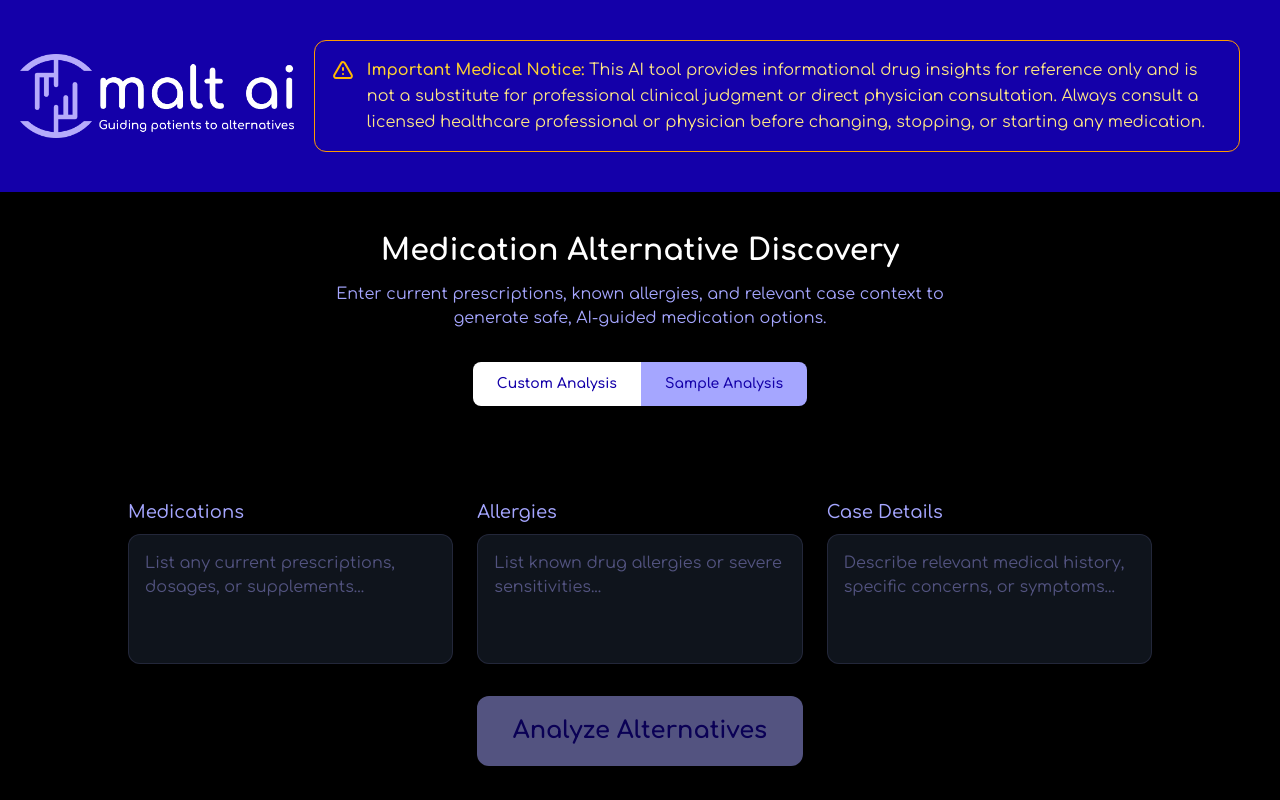
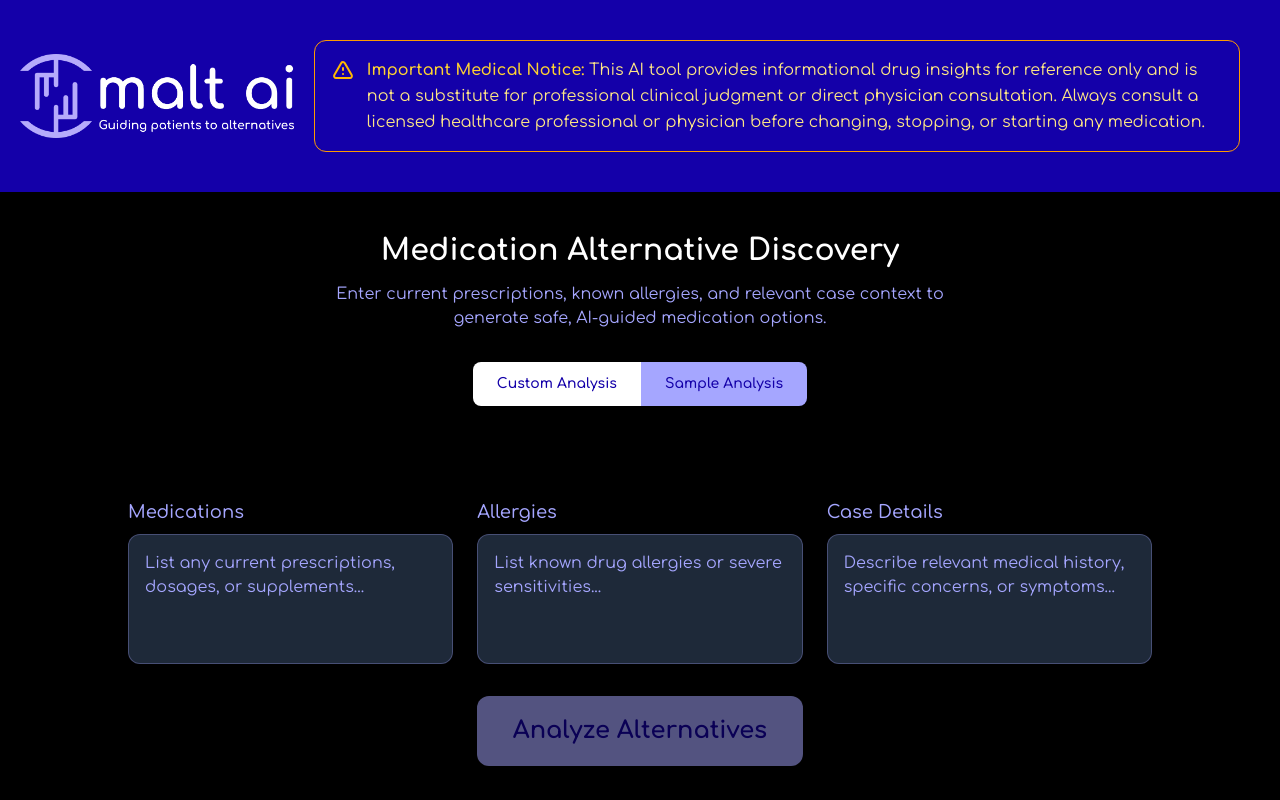
Before and after one commit to LeviApp/malt-ai, a React (Vite) app: page / in a window 1280 px wide. Built offline with nearby package versions, Linux system fonts and the light colour scheme; no server answers.

Commit message:
fixing the disabled bug

```diff
--- a/src/components/PatientForm.tsx
+++ b/src/components/PatientForm.tsx
@@ -199,7 +199,7 @@ export const PatientForm: React.FC<PatientFormProps> = ({
               rows={4}
               value={medications}
               onChange={handleChange}
-              disabled={isLoading || selectedSampleCase !== null}
+              disabled={isLoading || selectedSampleCase !== undefined}
               placeholder="List any current prescriptions, dosages, or supplements..."
               className={`w-full p-4 rounded-xl ${selectedSampleCase ? "bg-[#1400A9] readonly border-2 border-[#A5A6FF]" : "bg-gray-800 border border-[#A5A6FF]/30"} text-white placeholder-[#A5A6FF] focus:outline-none focus:ring-2 focus:ring-[#A5A6FF] resize-none select-text cursor-text disabled:opacity-50`}
               autoComplete="off"
@@ -217,7 +217,7 @@ export const PatientForm: React.FC<PatientFormProps> = ({
               rows={4}
               value={allergies}
               onChange={handleChange}
-              disabled={isLoading || selectedSampleCase !== null}
+              disabled={isLoading || selectedSampleCase !== undefined}
               placeholder="List known drug allergies or severe sensitivities..."
               className={`w-full p-4 rounded-xl ${selectedSampleCase ? "bg-[#1400A9] readonly border-2 border-[#A5A6FF]" : "bg-gray-800 border border-[#A5A6FF]/30"} text-white placeholder-[#A5A6FF] focus:outline-none focus:ring-2 focus:ring-[#A5A6FF] resize-none select-text cursor-text disabled:opacity-50`}
               autoComplete="off"
@@ -236,7 +236,7 @@ export const PatientForm: React.FC<PatientFormProps> = ({
               rows={4}
               value={caseDetails}
               onChange={handleChange}
-              disabled={isLoading || selectedSampleCase !== null}
+              disabled={isLoading || selectedSampleCase !== undefined}
               placeholder="Describe relevant medical history, specific concerns, or symptoms..."
               className={`w-full p-4 rounded-xl ${selectedSampleCase ? "bg-[#1400A9] readonly border-2 border-[#A5A6FF]" : "bg-gray-800 border border-[#A5A6FF]/30"} text-white placeholder-[#A5A6FF] focus:outline-none focus:ring-2 focus:ring-[#A5A6FF] resize-none select-text cursor-text disabled:opacity-50`}
               autoComplete="off"
```
